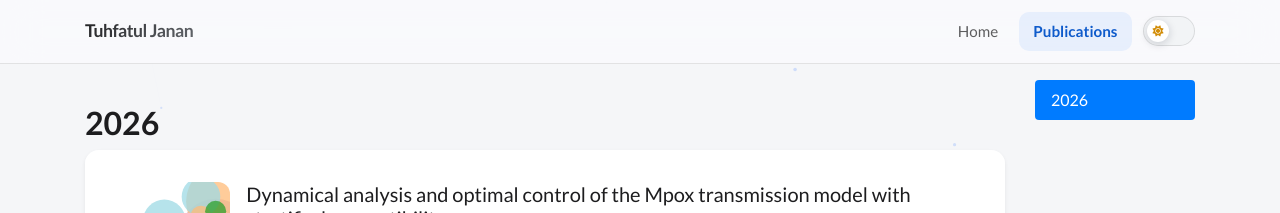
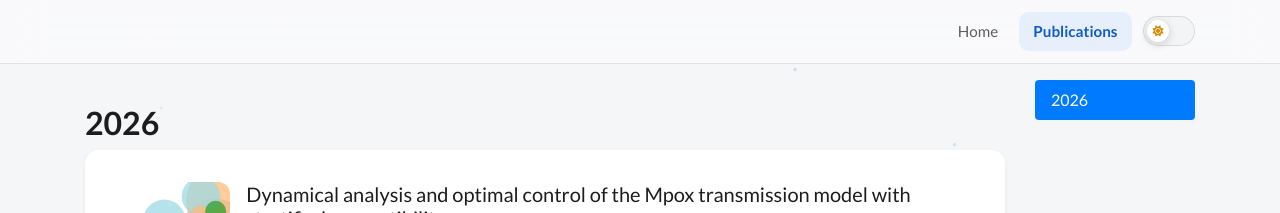
Before and after one commit to tuhfatuljanan/tuhfatuljanan.github.io, a Jekyll site: the page built from publications.html, in a window 1280 px wide. Shown: the top 213 px of the page. Built offline with Jekyll 4.4.1, drawn with Linux system fonts in a browser that asks for light colours; nearby versions of some CDN libraries; comment, search, counter and statistics services are not loaded; a style sheet for code colours, icons or effects is not loaded.

Commit message:
Update navbar.html

```diff
--- a/_includes/navbar.html
+++ b/_includes/navbar.html
@@ -1,9 +1,6 @@
 <nav class="navbar navbar-expand-sm fixed-top navbar-elegant">
     <div class="{% if page.container_class %}{{ page.container_class }}{% else %}container-lg{% endif %}">
-        <a class="navbar-brand navbar-brand-elegant" href="{{ '/' | relative_url }}">
-            <span class="brand-text">{{site.data.profile.navbar_name}}</span>
-        </a>
-        <button class="navbar-toggler navbar-toggler-elegant" type="button" data-toggle="collapse" data-target="#navbarResponsive" aria-controls="navbarResponsive" aria-expanded="false" aria-label="Toggle navigation">
+               <button class="navbar-toggler navbar-toggler-elegant" type="button" data-toggle="collapse" data-target="#navbarResponsive" aria-controls="navbarResponsive" aria-expanded="false" aria-label="Toggle navigation">
             <span class="toggler-icon"></span>
         </button>
 
```
